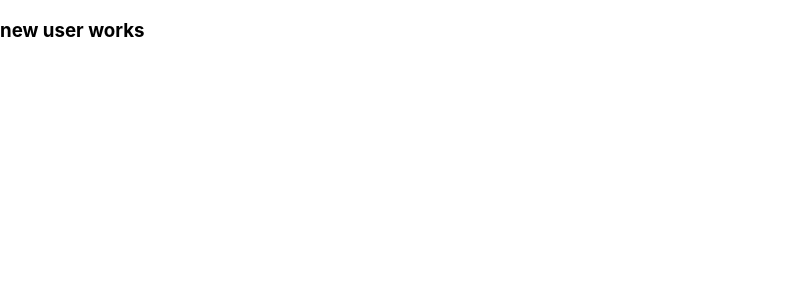
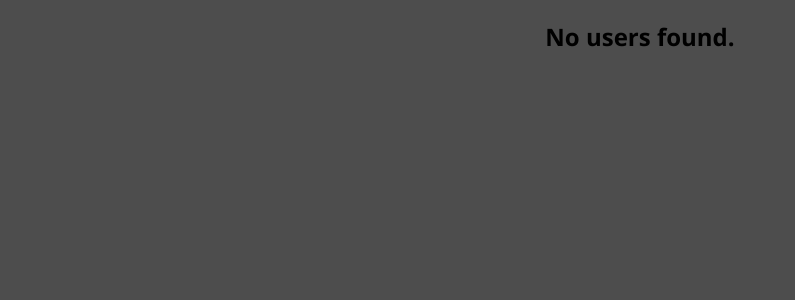
Before and after one commit to smarttin/mern-places-app, a React (Create React App) app: page / in a window 1280 px wide. Shown: the top 300 px of the page, without its empty margins (0-795 px from the left). Built offline with nearby package versions, Linux system fonts and the light colour scheme.

Commit message:
Adds UserList, UserItem component

```diff
--- a/src/index.css
+++ b/src/index.css
@@ -1,13 +1,42 @@
+@import url('https://fonts.googleapis.com/css?family=Open+Sans:400,700&display=swap');
+
+* {
+  box-sizing: border-box;
+}
+
+html {
+  font-family: 'Open Sans', sans-serif;
+}
+
 body {
   margin: 0;
-  font-family: -apple-system, BlinkMacSystemFont, 'Segoe UI', 'Roboto', 'Oxygen',
-    'Ubuntu', 'Cantarell', 'Fira Sans', 'Droid Sans', 'Helvetica Neue',
-    sans-serif;
-  -webkit-font-smoothing: antialiased;
-  -moz-osx-font-smoothing: grayscale;
+  background: #4d4d4d;
 }
 
-code {
-  font-family: source-code-pro, Menlo, Monaco, Consolas, 'Courier New',
-    monospace;
+.slide-in-left-enter {
+  transform: translateX(-100%);
 }
+
+.slide-in-left-enter-active {
+  transform: translateX(0);
+  opacity: 1;
+  transition: all 200ms;
+}
+
+.slide-in-left-exit {
+  transform: translateX(0%);
+  opacity: 1;
+}
+
+.slide-in-left-exit-active {
+  transform: translateX(-100%);
+  opacity: 0;
+  transition: all 200ms;
+}
+
+.center {
+  text-align: center;
+  display: flex;
+  justify-content: center;
+  align-items: center;
+}
--- /dev/null
+++ b/src/user/components/UserItem.js
@@ -0,0 +1,23 @@
+import React from "react";
+
+import "./UserItem.css";
+
+const UserItem = ({ image, name, placeCount}) => {
+  return (
+    <li className="user-item">
+      <div className="user-item__content">
+        <div className="user-item__image">
+          <img src={image} alt={name} />
+        </div>
+        <div className="user-item__info">
+          <h2>{name}</h2>
+          <h3>
+            {placeCount} {placeCount === 1 ? 'Place' : 'Places'}
+          </h3>
+        </div>
+      </div>
+    </li>
+  );
+};
+
+export default UserItem;
--- /dev/null
+++ b/src/user/components/UsersList.js
@@ -0,0 +1,30 @@
+import React from "react";
+
+import "./UsersList.css";
+import UserItem from "./UserItem";
+
+const UsersList = ({ items }) => {
+  if (items.length === 0) {
+    return (
+      <div className="center">
+        <h2>No users found.</h2>
+      </div>
+    );
+  }
+
+  return (
+    <ul className="users-list">
+      {items.map((user) => (
+        <UserItem
+          key={user.id}
+          id={user.id}
+          image={user.image}
+          name={user.name}
+          placeCount={user.places}
+        />
+      ))}
+    </ul>
+  );
+};
+
+export default UsersList;
--- a/src/user/places/Users.js
+++ b/src/user/places/Users.js
@@ -1,7 +1,17 @@
 import React from "react";
+import UsersList from "../components/UsersList";
 
 const Users = () => {
-  return <h3>new user works</h3>;
+  const USERS = [
+    // {
+    //   id: "u1",
+    //   name: "Max Schwarz",
+    //   image:
+    //     "https://images.pexels.com/photos/839011/pexels-photo-839011.jpeg?auto=compress&cs=tinysrgb&dpr=2&h=750&w=1260",
+    //   places: 3,
+    // },
+  ];
+  return <UsersList items={USERS} />;
 };
 
 export default Users;
```
Also changed, not shown: src/user/components/UserItem.css (added), src/user/components/UsersList.css (added), 1 other file (tests, documents, lock files or other folders).
